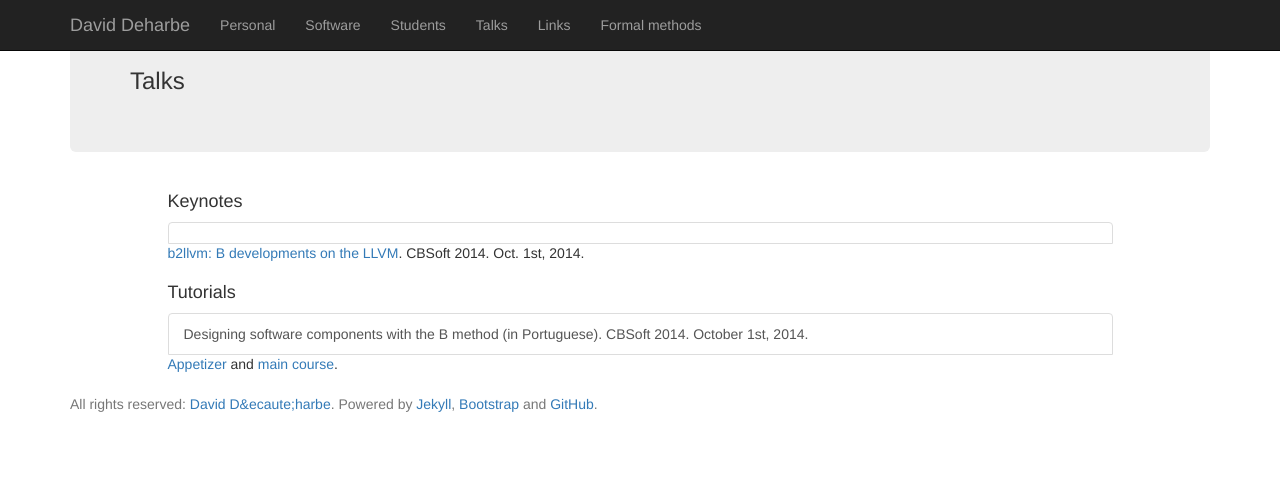
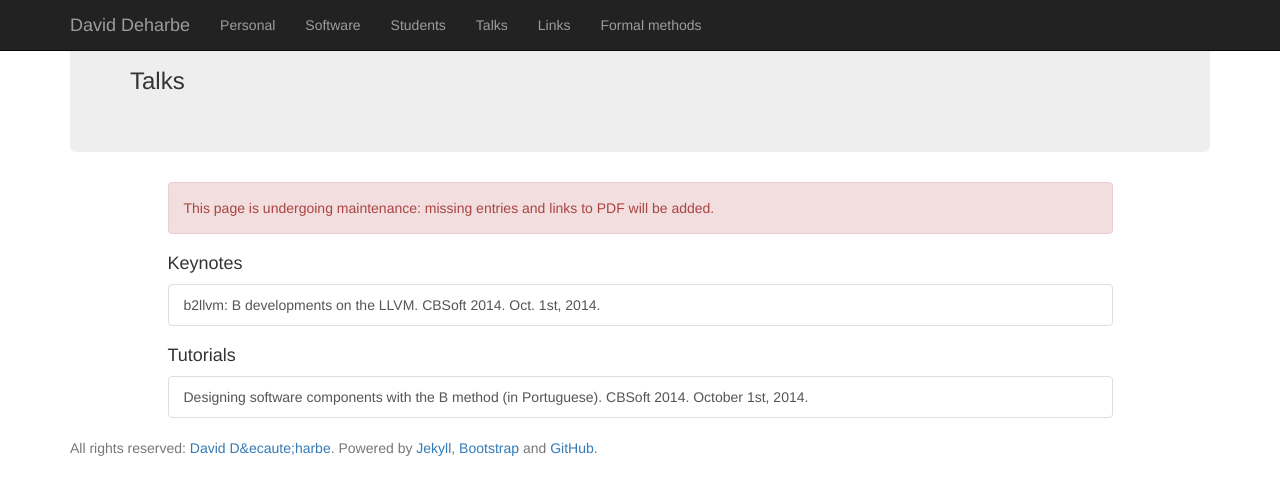
Before and after one commit to DavidDeharbe/DavidDeharbe.github.io, a Jekyll site: the page built from talks.html, in a window 1280 px wide. Shown: the top 495 px of the page. Built offline with Jekyll 4.4.1, drawn with Linux system fonts in a browser that asks for light colours; Markdown is read by kramdown in place of the engine named in the settings.

Commit message:
fixed problems

```diff
--- a/talks.html
+++ b/talks.html
@@ -7,14 +7,19 @@ sitemap:
     lastmod: 2015-06-13
 ---
 
+<div class="alert alert-danger">
+  This page is undergoing maintenance: missing entries and links to PDF will be added.
+</div>
+
+
 <h4>Keynotes</h4>
 
 <div class="list-group">
-  <a class="list-group-item"><a href="keynote-cbsoft2014.pdf">b2llvm: B developments on the LLVM</a>. CBSoft 2014. Oct. 1st, 2014.</a>
+  <a class="list-group-item">b2llvm: B developments on the LLVM. CBSoft 2014. Oct. 1st, 2014.</a>
 </div>
 
 <h4>Tutorials</h4>
 
 <div class="list-group">
-  <a class="list-group-item">Designing software components with the B method (in Portuguese). CBSoft 2014. October 1st, 2014. <a href="static/talks/tutorial-cbsoft2014-1.pdf">Appetizer</a> and <a href="tutorial-cbsoft2014-2.pdf">main course</a>.</a>
+  <a class="list-group-item">Designing software components with the B method (in Portuguese). CBSoft 2014. October 1st, 2014.</a>
 </div>
```
